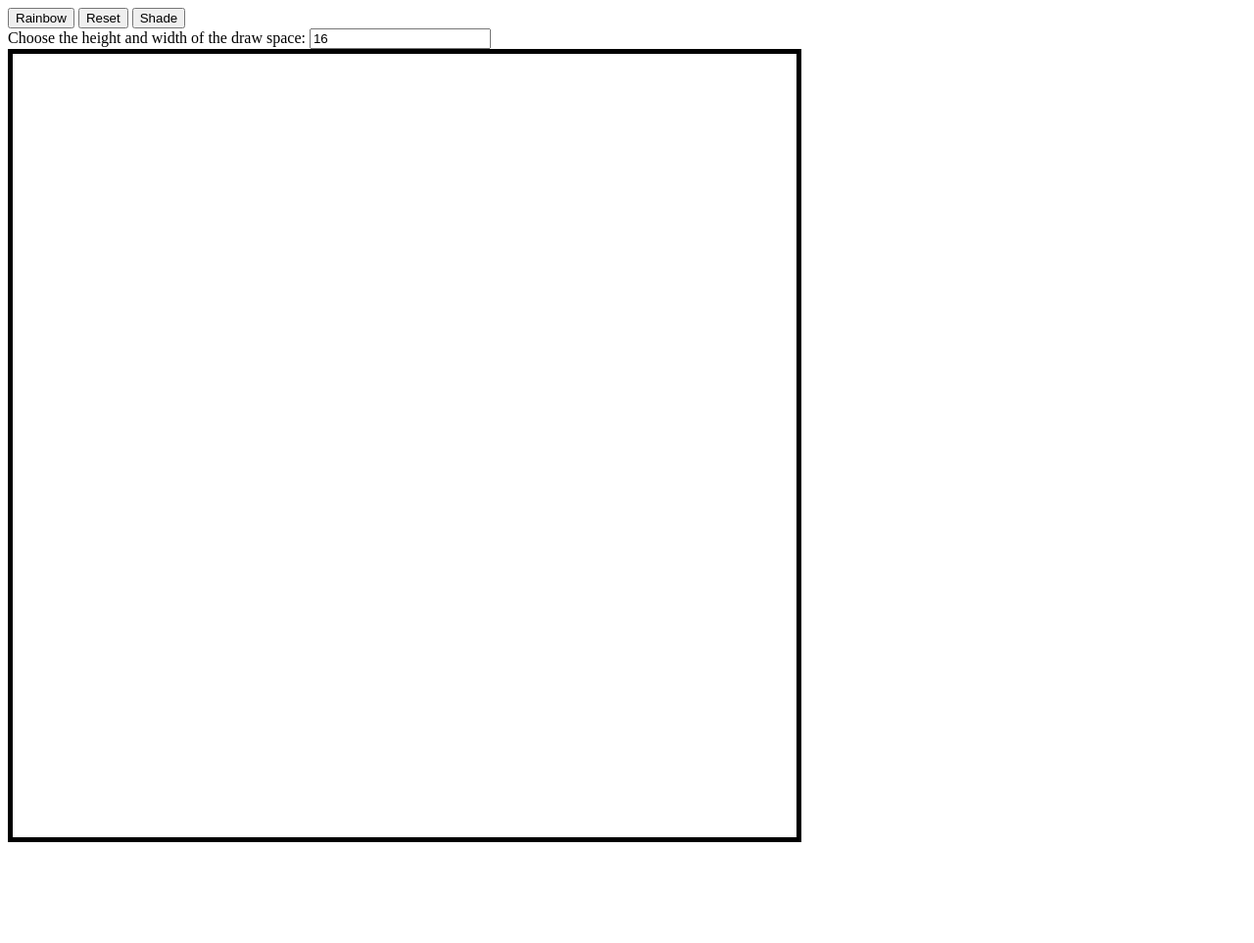
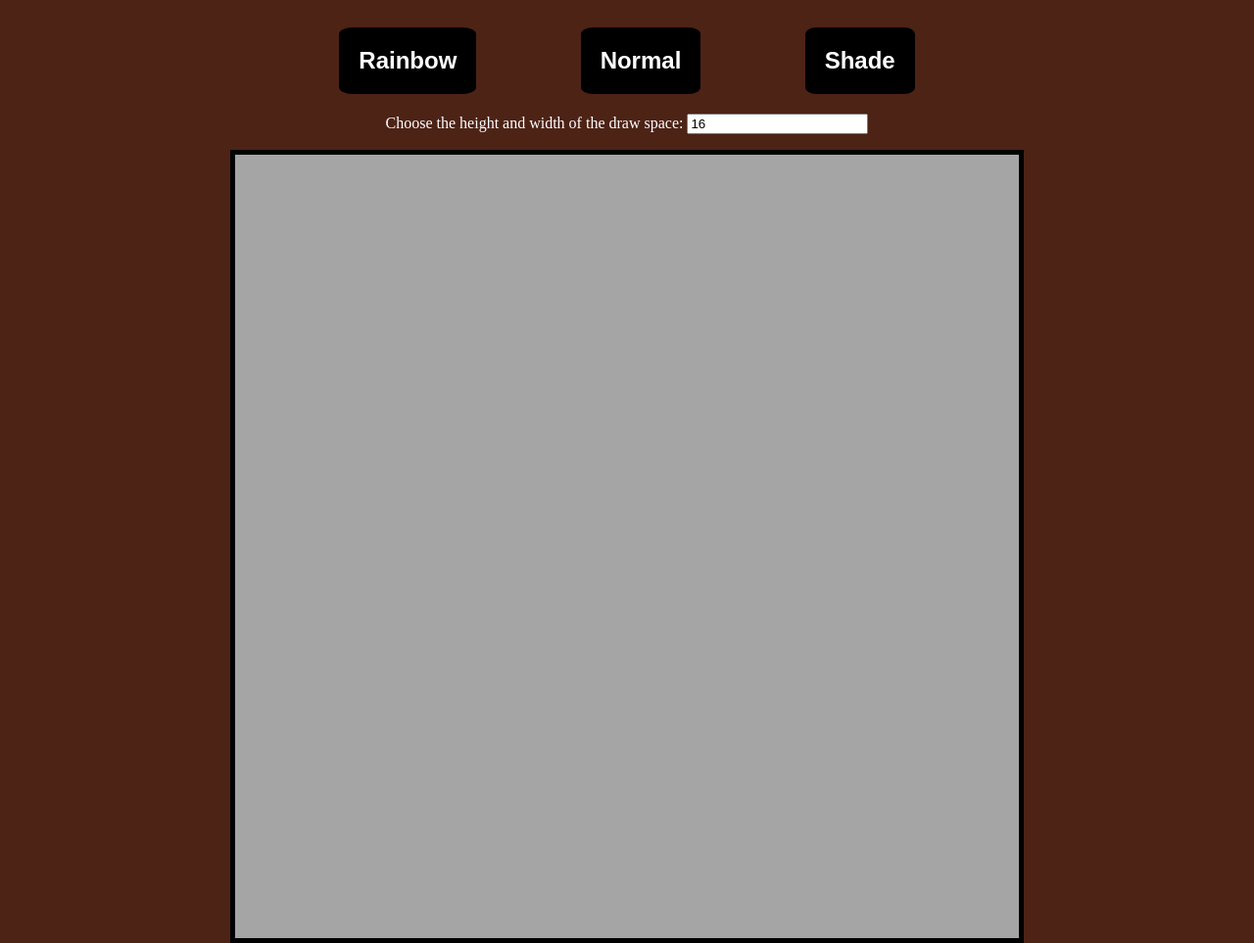
Before and after one commit to RansomDC/etch-a-sketch, a plain HTML site: page index.html in a window 1280 px wide. Shown: the whole page at 98% size. Before the commit the page ends 868 px from the top, so only its background shows below. Drawn offline with Linux system fonts and the light colour scheme.

Commit message:
Finished product for now. Gives a warning when you try to input a number greater than 100 or less than 1. Forces the user to use 100 or 1 respectvely. Light CSS adjustments for style. Currently 100% functionality

```diff
--- a/index.html
+++ b/index.html
@@ -10,10 +10,10 @@
 </head>
 <body>
     <div class="UIcontainer">
-        <div class="Buttons">
-            <button class="rainbow">Rainbow</button>
-            <button class="reset">Reset</button>
-            <button class="shade">Shade</button>
+        <div class="buttons">
+            <button class="rainbow button">Rainbow</button>
+            <button class="reset button">Normal</button>
+            <button class="shade button">Shade</button>
         </div>
         <div class="sizeChoice">
             <label for="hWInput">Choose the height and width of the draw space:</label>
--- a/script.js
+++ b/script.js
@@ -14,22 +14,30 @@ shadeButton.addEventListener('click', () => shadeBoard(heightWidth));
 //Set the default number of row and columns to 16
 document.getElementById('hWInput').defaultValue = "16";
 let heightWidth = hWInput.value;
-
-
 input.addEventListener('input', updateBoard);
 
 
-createDisplay(heightWidth);
-giveColorChangeProperty('rgb(0, 0, 0)');
+resetBoard(heightWidth);
 
 
+//updates the board with the value input by the user.
 function updateBoard(e) {
     heightWidth = hWInput.value;
     resetBoard(heightWidth);
 }
 
-//Create a function that makes the grid to draw on.
+//A function that makes the grid to draw on.
 function createDisplay(heightWidth) {
+    sizeChoice.appendChild(warning);
+
+    if(heightWidth > 100) {
+        warning.textContent = "You must select a number less than or equal to 100";
+        heightWidth = 100;
+    } else if (heightWidth < 1) {
+        warning.textContent = "You must select a number greater than zero!";
+        heightWidth = 1;
+    }
+
     //Start a loop: Create "heightWidth" number of rows, (Start a loop: fill each column with "heightWidth" columns.))
     let rCounter = 0;
     while (rCounter < heightWidth) {
@@ -40,6 +48,7 @@ function createDisplay(heightWidth) {
 
         rCounter++;
     }
+
     //creates a number of divs in each row element equal to heightWidth
     const rows = document.querySelectorAll('.row');
     rows.forEach((div) => {
@@ -73,6 +82,7 @@ function eraseBoard() {
 
 //removes the .row elements, and then repopulates with new ones.
 function resetBoard(heightWidth) {
+    warning.textContent = "";
     eraseBoard();
     createDisplay(heightWidth);
     giveColorChangeProperty('black');
@@ -80,6 +90,7 @@ function resetBoard(heightWidth) {
 
 //resets the board, and gives it the rainbowBoard property
 function rainbowBoard(heightWidth) {
+    warning.textContent = "";
     eraseBoard();
     createDisplay(heightWidth);
     giveRainbowProperty();
@@ -87,6 +98,7 @@ function rainbowBoard(heightWidth) {
 
 //resets the board, and gives it the shadeBoard property
 function shadeBoard(heightWidth) {
+    warning.textContent = "";
     eraseBoard();
     createDisplay(heightWidth);
     giveShadeProperty();
@@ -139,25 +151,3 @@ function giveShadeProperty() {
     });
 
 }
-
-
-//if (opacity < 1) {
-//    color = ("rgb(0, 0, 0, " + opacity + ")");
-//    opacity += 0.2;
-//    e.target.style.background = color;
-//}
-
-
-//function giveShadeProperty() {
-//    let opacity = 0.1;
-//    const columns = document.querySelectorAll('.column');
-//    columns.forEach((div) => {
-//        let color = ("rgb(0, 0, 0, " + opacity + ")");
-//        div.addEventListener('mouseover', function(e) {
-//            e.target.style.background = color;
-//            opacity += 0.1;
-//            giveShadeProperty();
-//        });
-//    });
-//
-//}
--- a/style.css
+++ b/style.css
@@ -1,13 +1,17 @@
-/* {
-    border: 1px solid blue;
-    margin: 1px;
-    padding: 1px;
+body{
+    background-color: rgb(77, 35, 22);
 }
-*/
 
 .drawContainer, .row {
     display: flex;
     border: 5px solid black;
+    background-color: rgb(165, 165, 165);
+}
+
+.UIcontainer {
+    display: flex;
+    flex-direction: column;
+    align-items: center;
 }
 
 .row, .column {
@@ -20,13 +24,30 @@
     flex-direction: column;
 }
 
+.buttons {
+    margin: 20px;
+    display: flex;
+    justify-content: space-evenly;
+    width: 800px;
+}
+
+.button {
+    background-color: black;
+    color: white;
+    padding: 20px;
+    font-weight: bold;
+    border-radius: 10%;
+    border: none;
+
+    font-size: 24px;
+}
+
 .row {
-
     margin: 0px;
     padding: 0px;
     border: 0px;
 }
 
-.column {
-
+label, p{
+    color: white;
 }
```
